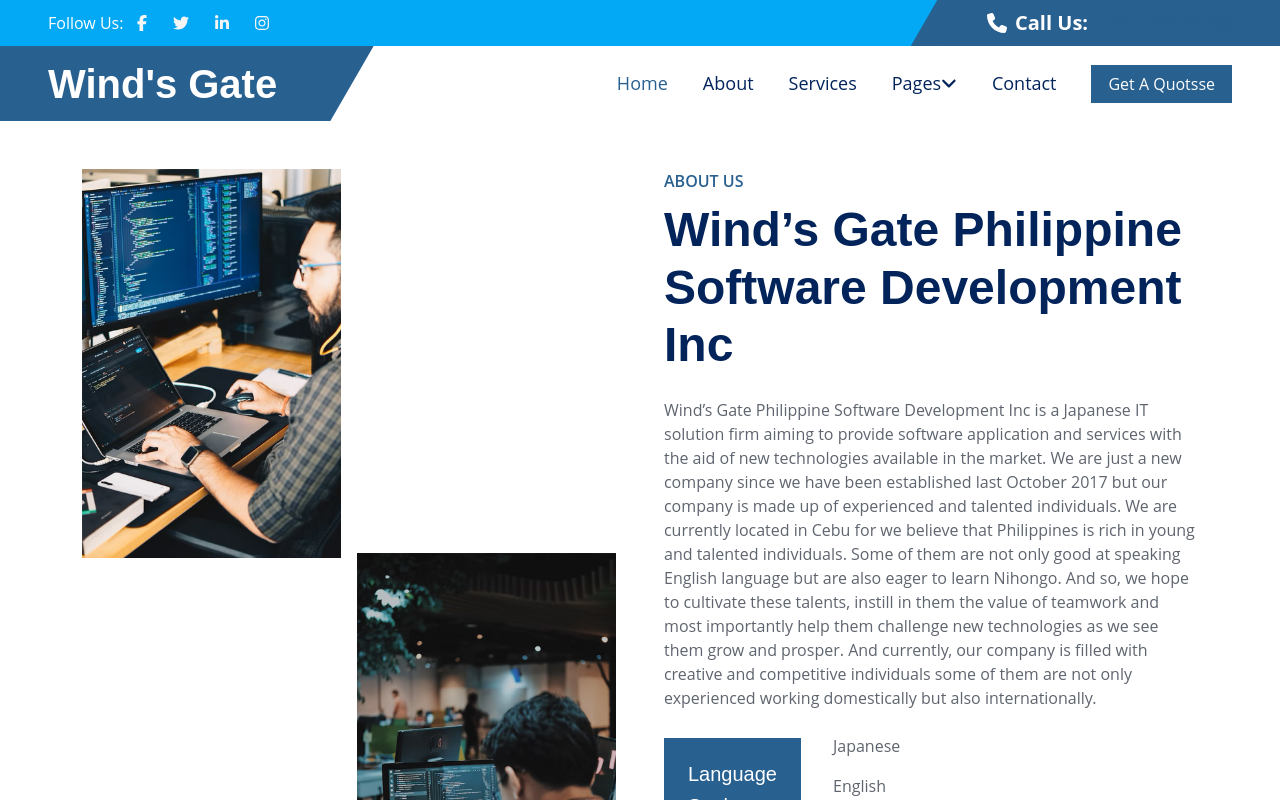
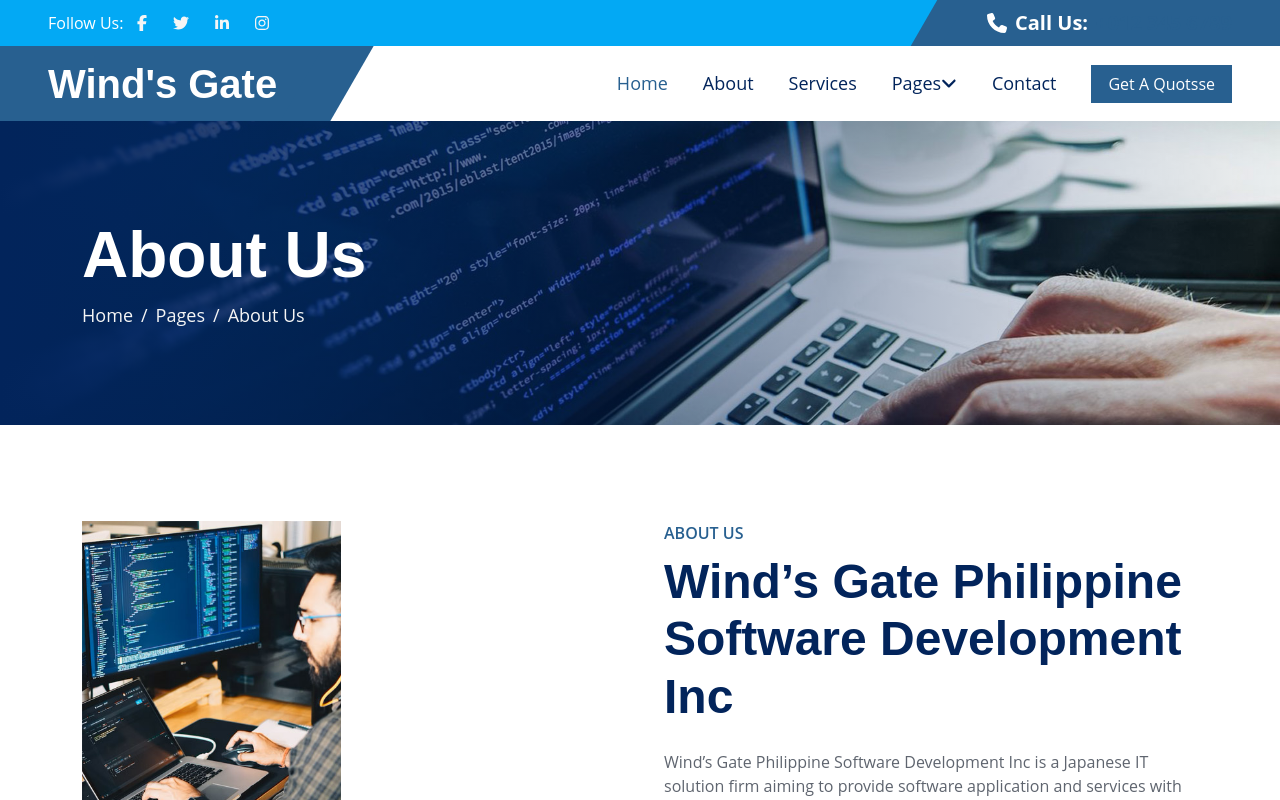
Before and after one commit to windsgatephilippines/wg-website, a Next.js app: page /about in a window 1280 px wide. Shown: the top 800 px of the page. Built offline with nearby package versions, Linux system fonts and the light colour scheme.

Commit message:
add page header

```diff
--- a/app/about/page.tsx
+++ b/app/about/page.tsx
@@ -1,9 +1,19 @@
 import React from 'react';
 import AboutUs from '@/components/about/About'
+import PageHeader from '@/components/PageHeader';
 
 const About = () => {
+  const pageName = [
+    'Home',
+    'Pages',
+    'About Us'
+  ];
+
   return (
+    <>
+    <PageHeader pageName={pageName}></PageHeader>
    <AboutUs></AboutUs>
+   </>
   )
 }
 
--- a/app/globals.css
+++ b/app/globals.css
@@ -233,7 +233,7 @@ h6,
 }
 
 .page-header {
-  /* background: linear-gradient(to right, rgba(2, 36, 91, 1) 0%, rgba(2, 36, 91, 0) 100%), url(../img/carousel-2.jpg) center center no-repeat; */
+  background: linear-gradient(to right, rgba(2, 36, 91, 1) 0%, rgba(2, 36, 91, 0) 100%), url(/img/carousel-2.jpg) center center no-repeat;
   background-size: cover;
 }
 
--- /dev/null
+++ b/components/PageHeader.tsx
@@ -0,0 +1,26 @@
+import React from 'react';
+
+const PageHeader = ({pageName}) => {
+    const pageNameLength = pageName.length;
+  return (
+    // Page Header Start
+    <div className="container-fluid page-header py-5 mb-5 wow fadeIn" data-wow-delay="0.1s">
+        <div className="container py-5">
+            <h1 className="display-3 text-white animated slideInRight">{pageName.slice(-1)}</h1>
+            <nav aria-label="breadcrumb">
+                <ol className="breadcrumb animated slideInRight mb-0">
+                    {pageName.map((name,index) => (
+
+                        <li className={`breadcrumb-item ${pageNameLength == (index + 1) ? 'active' : ''}`}><a href="#">{name}</a></li>
+
+                    ))}
+
+                </ol>
+            </nav>
+        </div>
+    </div>
+    // Page Header End
+  )
+}
+
+export default PageHeader
```
